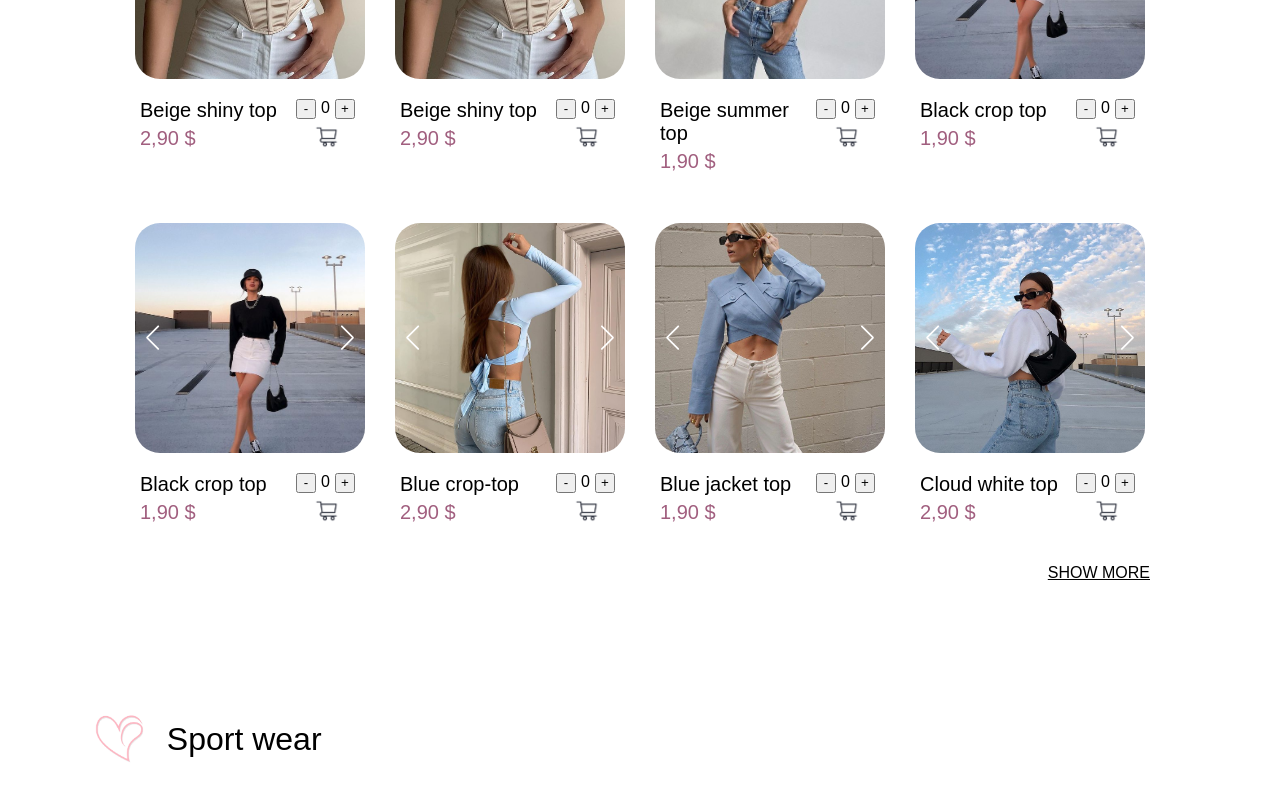
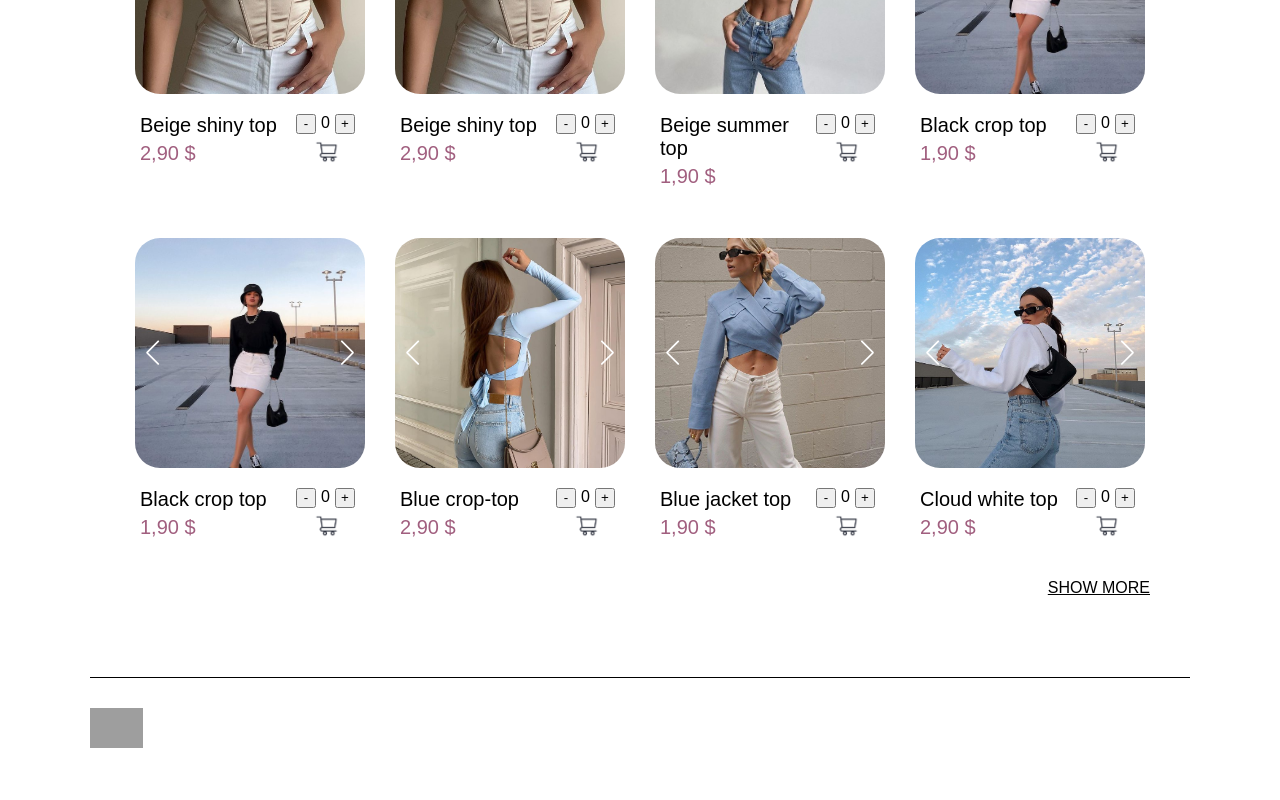
Before and after one commit to lubov-bu/store-company, a React (Create React App) app: page / in a window 1280 px wide. Shown: the part 400-1200 px from the top of the page. Built offline with nearby package versions, Linux system fonts and the light colour scheme; grey boxes are pictures that could not be loaded.

Commit message:
category type edit

```diff
--- a/public/dataCloths.json
+++ b/public/dataCloths.json
@@ -100,7 +100,7 @@
   },
   {
     "id": 12,
-    "type": "Sport wear",
+    "type": "Sport",
     "name": "White top",
     "price": "2,90",
     "image": "./images/top12.1.jpg",
@@ -109,7 +109,7 @@
   },
   {
     "id": 13,
-    "type": "Sport wear",
+    "type": "Sport",
     "name": "Shirt with zebra",
     "price": "2,90",
     "image": "./images/top13.1.jpg",
@@ -163,7 +163,7 @@
   },
   {
     "id": 19,
-    "type": "Sport wear",
+    "type": "Sport",
     "name": "White top",
     "price": "2,90",
     "image": "./images/top12.1.jpg",
--- a/src/App.js
+++ b/src/App.js
@@ -31,10 +31,7 @@ function App() {
             </a>
         </NavPanel>
         <div>
-            <ProductList>Top</ProductList>
-        </div>
-        <div>
-            <ProductList>Sport wear</ProductList>
+            <ProductList/>
         </div>
         <Footer/>
     </div>
--- a/src/components/UI/Main/Product.jsx
+++ b/src/components/UI/Main/Product.jsx
@@ -1,8 +1,8 @@
 import React from "react";
 import Counter from "./Counter";
 import '../../../styles/media.css';
+
 import {Navigation, Pagination, Mousewheel, Keyboard} from 'swiper';
-
 import {Swiper, SwiperSlide} from 'swiper/react';
 
 import 'swiper/css';
@@ -38,6 +38,7 @@ class Product extends React.Component {
     render() {
         return (
             <div>
+                <h1 className="products__title"></h1>
                 <div className="products">
                     <div className="products__list">
                         {this.state.data
--- a/src/components/UI/Main/ProductList.jsx
+++ b/src/components/UI/Main/ProductList.jsx
@@ -3,7 +3,7 @@ import {Product} from "./Product";
 import '../../../styles/media.css';
 
 
-const ProductList = ({children}) => {
+const ProductList = () => {
 
     return (
         <div>
@@ -11,7 +11,6 @@ const ProductList = ({children}) => {
                 <div>
                     <img className="products__pic" src="/images/heart-pic.png" alt="Heart"/>
                 </div>
-                <h1 className="products__title">{children}</h1>
             </div>
             <div>
                 <Product/>
```
